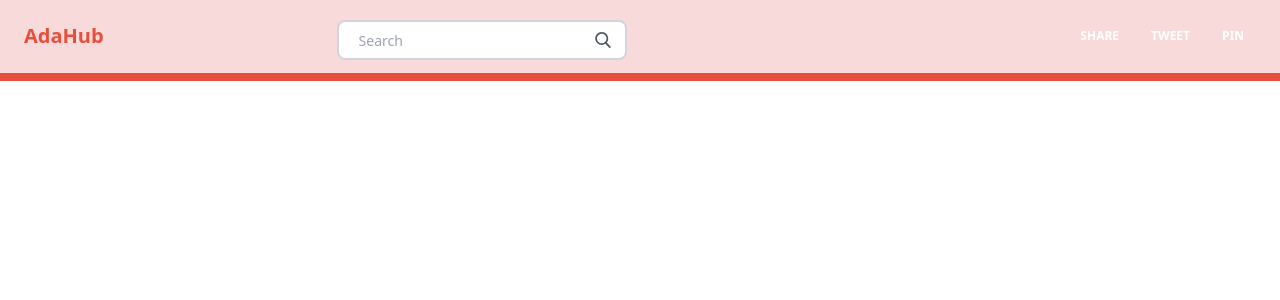
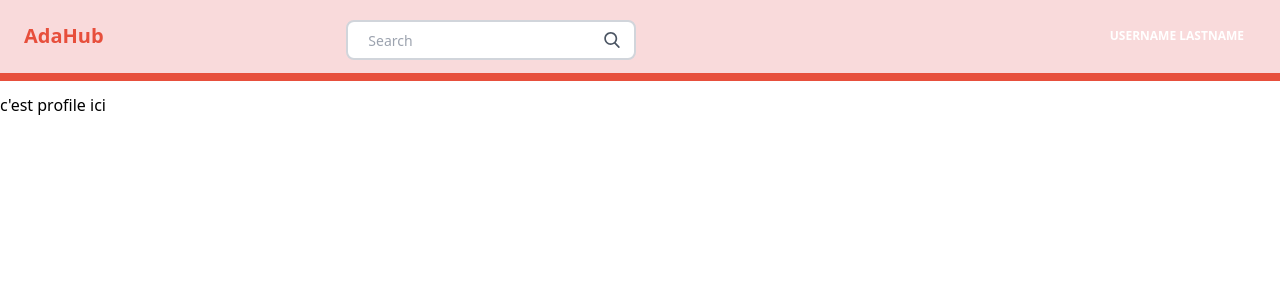
Before and after one commit to ada-social-network/front, a React (Create React App) app: page /profile in a window 1280 px wide. Shown: the top 300 px of the page. Built offline with nearby package versions, Linux system fonts and the light colour scheme.

Commit message:
routes ok

```diff
--- a/package.json
+++ b/package.json
@@ -14,8 +14,10 @@
     "@types/node": "^12.20.36",
     "@types/react": "^17.0.33",
     "@types/react-dom": "^17.0.10",
+    "@types/react-router-dom": "^5.3.2",
     "react": "^17.0.2",
     "react-dom": "^17.0.2",
+    "react-router-dom": "^5.3.0",
     "react-scripts": "4.0.3",
     "typescript": "^4.4.4",
     "web-vitals": "^1.1.2"
--- a/src/App.tsx
+++ b/src/App.tsx
@@ -1,14 +1,33 @@
 import React from 'react';
-import NavBar from './components/NavBar';
+import { BrowserRouter, Route, Switch, RouteComponentProps } from 'react-router-dom';
+import routes from './routes';
+
 
 
 function App() {
   return (
-    <div className="App">
-      <header>
-        <NavBar />
-      </header>
-    </div>
+    <div>
+        <BrowserRouter>
+                <Switch>
+                    {routes.map((route, index) => {
+                        return (
+                            <Route
+                                key={index}
+                                path={route.path}
+                                exact={route.exact}
+                                render={(props: RouteComponentProps<any>) => (
+                                    <route.component
+                                        name={route.name}
+                                        {...props}
+                                        {...route.props}
+                                    />
+                                )}
+                            />
+                        );
+                    })}
+                </Switch>
+            </BrowserRouter>
+        </div>
   );
 }
 
--- /dev/null
+++ b/src/components/CalendarPage/CalendarPage.tsx
@@ -0,0 +1,5 @@
+import React from "react"
+const CalendarPage = () => (
+    <div className="bg-pink h-screen"> hey calendar</div>
+)
+export default CalendarPage
--- /dev/null
+++ b/src/components/FamilyPage/FamilyPage.tsx
@@ -0,0 +1,5 @@
+import React from "react"
+const FamilyPage = () => (
+    <div className="bg-pink h-screen"> hey familyyyyyy</div>
+)
+export default FamilyPage
--- /dev/null
+++ b/src/components/ForumPage/ForumPage.tsx
@@ -0,0 +1,5 @@
+import React from "react"
+const ForumPage = () => (
+    <div className="bg-pink h-screen"> hey foruuuuum</div>
+)
+export default ForumPage
--- /dev/null
+++ b/src/components/LoginPage/LoginPage.tsx
@@ -0,0 +1,5 @@
+import React from "react"
+const LoginPage = () => (
+    <div className="bg-pink h-screen"></div>
+)
+export default LoginPage
--- /dev/null
+++ b/src/components/ProfilePage/ProfilePage.tsx
@@ -0,0 +1,14 @@
+import react from "react"
+import NavBar from "../global/NavBar/NavBar";
+
+const ProfilePage = () => {
+    return (
+        <div >
+            <NavBar />
+            <p>c'est profile ici</p>
+        </div>
+      );
+
+}
+
+export default ProfilePage;
--- /dev/null
+++ b/src/components/WelcomePage/WelcomePage.tsx
@@ -0,0 +1,13 @@
+import react from "react"
+import  NavBar from "../global/NavBar/NavBar";
+
+const WelcomePage = () => {
+    return (
+        <div >
+            <NavBar />
+        </div>
+      );
+
+}
+
+export default WelcomePage;
--- a/src/components/NavBar.tsx
+++ b/src/components/global/NavBar/NavBar.tsx
@@ -2,6 +2,11 @@ import React from "react";
 import SearchBar from "./SearchBar"
 import { FontAwesomeIcon } from '@fortawesome/react-fontawesome'
 import { faBars } from '@fortawesome/free-solid-svg-icons'
+
+type User = {
+  firstName: String,
+  lastName: String,
+}
 
 export default function Navbar() {
   const [navbarOpen, setNavbarOpen] = React.useState(false);
@@ -41,23 +46,7 @@ export default function Navbar() {
                   className="px-3 py-2 flex items-center text-xs uppercase font-bold leading-snug text-white hover:opacity-75"
                   href="#pablo"
                 >
-                  <i className="fab fa-facebook-square text-lg leading-lg text-white opacity-75"></i><span className="ml-2">Share</span>
-                </a>
-              </li>
-              <li className="nav-item">
-                <a
-                  className="px-3 py-2 flex items-center text-xs uppercase font-bold leading-snug text-white hover:opacity-75"
-                  href="#pablo"
-                >
-                  <i className="fab fa-twitter text-lg leading-lg text-white opacity-75"></i><span className="ml-2">Tweet</span>
-                </a>
-              </li>
-              <li className="nav-item">
-                <a
-                  className="px-3 py-2 flex items-center text-xs uppercase font-bold leading-snug text-white hover:opacity-75"
-                  href="#pablo"
-                >
-                  <i className="fab fa-pinterest text-lg leading-lg text-white opacity-75"></i><span className="ml-2">Pin</span>
+                  <span className="ml-2">userName LastName</span>
                 </a>
               </li>
             </ul>
--- /dev/null
+++ b/src/components/global/SideBar/SideBar.tsx
@@ -0,0 +1,9 @@
+import React from "react";
+
+export default function SideBar() {
+  return (
+      <>
+      <p> hey </p>
+      </>
+  )
+  }
--- /dev/null
+++ b/src/routes.ts
@@ -0,0 +1,56 @@
+import WelcomePage from "./components/WelcomePage/WelcomePage"
+import ProfilePage from "./components/ProfilePage/ProfilePage"
+import CalendarPage from "./components/CalendarPage/CalendarPage";
+import FamilyPage from "./components/FamilyPage/FamilyPage";
+import ForumPage from "./components/ForumPage/ForumPage";
+import LoginPage from "./components/LoginPage/LoginPage";
+
+interface IRoute {
+    path: string;
+    name: string;
+    exact: boolean;
+    component: any;
+    props?: any;
+}
+
+const routes: IRoute[] = [
+    {
+        path: '/',
+        name: 'Welcome Page',
+        component: WelcomePage,
+        exact: true
+    },
+    {
+        path: '/profile',
+        name: 'Profile Page',
+        component: ProfilePage,
+        exact: true
+    },
+    {
+        path: '/calendar',
+        name: 'Calendar Page',
+        component: CalendarPage,
+        exact: true
+    },
+    {
+        path: '/family',
+        name: 'Family Page',
+        component: FamilyPage,
+        exact: true
+    },
+    {
+        path: '/forum',
+        name: 'Forum Page',
+        component: ForumPage,
+        exact: true
+    },
+    {
+        path: '/login',
+        name: 'Login Page',
+        component: LoginPage,
+        exact: true
+    },
+
+]
+
+export default routes;
```
Also changed, not shown: src/components/global/NavBar/SearchBar.tsx (renamed from src/components/SearchBar.tsx), 1 other file (tests, documents, lock files or other folders).
